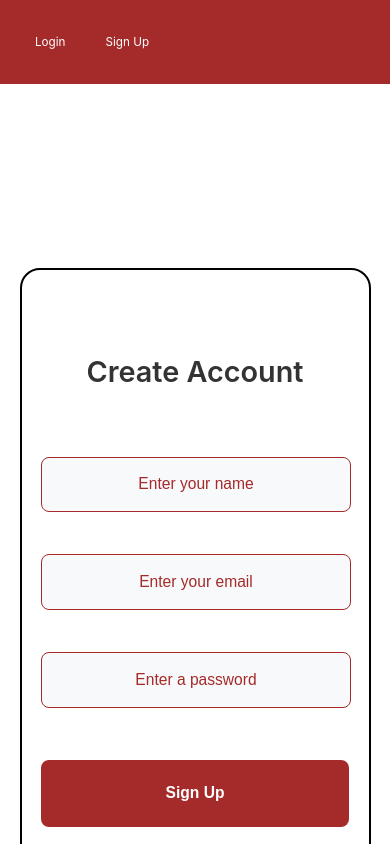
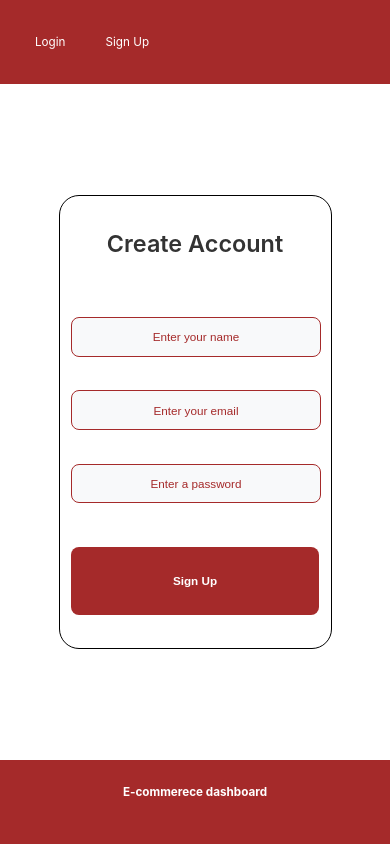
Before and after one commit to zahoor-khan178/E-commerce-dashboard, a React (Create React App) app in the folder front-end/: page /sign in a window 390 px wide. Shown: the top 844 px of the page. Built offline with nearby package versions, Linux system fonts and the light colour scheme; no server answers.

Commit message:
updating css fo login and signup

```diff
--- a/front-end/src/Css/body.css
+++ b/front-end/src/Css/body.css
@@ -22,7 +22,7 @@
 .maindiv {
 
   width: 100%; /* Ensure it spans the full width of its grid area */
-  height: 120vh;
+  height: 80vh;
   /* max-height: fit-content; */
   display: flex;
   flex-direction: column; /* Stack content vertically within maindiv */
--- a/front-end/src/Css/image.css
+++ b/front-end/src/Css/image.css
@@ -4,7 +4,7 @@ img {
 
   object-fit: cover;
   margin-top: 0px;
-   height: 120vh;
+   height: 80vh;
 }
 
 /* @media screen and (min-width:1441px)
--- a/front-end/src/Css/signup.css
+++ b/front-end/src/Css/signup.css
@@ -1,56 +1,31 @@
-/* General Body Styles (optional, for overall page look) */
-/* body {
-    margin: 0;
-    font-family: 'Segoe UI', Tahoma, Geneva, Verdana, sans-serif;
-    background-color: #f0f2f5;
-    display: flex;
-    justify-content: center;
-    align-items: center;
-
-
-} */
-
-/* Signup Container */
 .signup-container {
     display: flex;
     justify-content: center;
     align-items: center;
-    /* width:60vw; */
-
-
 }
 
-/* Signup Form Styling */
 .signup-form {
-    background-color: #ffffff; /* White background for the form */
-    padding: 40px;
-    /* border-radius: 12px;  */
-    box-shadow: 0  0 10px 2px brown; /* Modern, softer shadow */
+    background-color: #ffffff;
+    box-shadow: 0  0 10px 2px brown;
     width: 30vw;
-
     display: flex;
     flex-direction: column;
-    align-items: center; /* Center items horizontally */
-    gap: 20px; /* Space between elements */
-    transition: transform 0.3s ease-in-out; /* Smooth transition on hover/focus */
+    align-items: center;
+    transition: transform 0.3s ease-in-out;
 }
-
-
 
 .signup-form h2 {
     color: #333;
-    /* color: brown; */
     margin-bottom: 25px;
-    font-size: 2em; /* Larger heading */
+    font-size: 2em;
     font-weight: 600;
 }
 
-/* Form Group for Label and Input */
 .form-group {
     width: 100%;
     display: flex;
     flex-direction: column;
-    gap: 8px; /* Space between label and input */
+    gap: 8px;
 }
 
 .form-group label {
@@ -60,16 +35,15 @@
     display: none;
 }
 
-/* Input Fields */
 .form-input {
-    width: 100%; /* Take full width of its parent */
+    width: 100%;
     padding: 12px 0;
-    border: 1px solid brown; /* Light border */
-    border-radius: 8px; /* Rounded input fields */
+    border: 1px solid brown;
+    border-radius: 8px;
     font-size: 1em;
     color: #333;
     color:brown;
-    outline: none; /* Remove default outline */
+    outline: none;
     transition: border-color 0.3s ease, box-shadow 0.3s ease;
     text-align: center;
      background-color: #f8f9fa;
@@ -80,14 +54,12 @@
 }
 
 .form-input:focus {
-    border-color: #007bff; /* Highlight border on focus */
-    box-shadow: 0 0 0 3px rgba(0, 123, 255, 0.25); /* Soft focus shadow */
+    border-color: #007bff;
+    box-shadow: 0 0 0 3px rgba(0, 123, 255, 0.25);
 }
 
-/* Signup Button */
 .signup-button {
     width: 100%;
-    /* padding: 12px 20px; */
     background-color: #007bff;
     background-color: brown;
     color: white;
@@ -97,157 +69,117 @@
     font-weight: 600;
     cursor: pointer;
     transition: background-color 0.3s ease, transform 0.2s ease;
-    margin-top: 10px; /* Space above button */
+    margin-top: 10px;
 }
 
 .signup-button:hover {
-    /* background-color: #0056b3; */
-    transform: translateY(-2px); /* Slight lift on hover */
+    transform: translateY(-2px);
 }
 
-/* .signup-button:active {
-    background-color: #004085;
-    transform: translateY(0);
-} */
-
-
-
 @media (min-width:1441px) {
-
     .signup-form{
-
         gap: 3vh;
-        padding: 10vh 6vw;
+        padding: 6vh 4vw;
     }
-
     .form-input, .signup-button{
-width: 30vw;
+        width: 35vw;
         height: 6vh;
         font-size: 1vw;
-           border-radius: 20px;
-
-
+        border-radius: 20px;
      }
-
      .signup-form{
         width: fit-content;
-          border-radius: 30px;
+        border-radius: 30px;
       }
-
       .signup-button{
-
         height: 8vh;
       }
-
       .signup-form h2{
-
         font-size: 2vw;
       }
 }
 
-
 @media (max-width:1440px) {
-
     .signup-form{
-
-        gap: 6vh;
+        gap: 4vh;
         width: fit-content;
+        padding: 3vh 2vw;
     }
-
+    .signup-form h2{
+        font-size: 2vw;
+      }
     .form-input, .signup-button{
         width: 30vw;
         height: 4vh;
         font-size: 1vw;
-
-
      }
-
      .signup-form{
         width: fit-content;
-          border-radius: 20px;
+        border-radius: 20px;
       }
-
       .signup-button{
-
         height: 8vh;
       }
 }
+
 @media (max-width:1024px) {
-
     .form-input, .signup-button{
-width: 40vw;
-        height: 5vh;
-
-
+        width: 30vw;
+        height: 2vw;
+        font-size: 1.5vw;
      }
-
       .signup-form{
         width: fit-content;
-          border-radius: 20px;
+        border-radius: 20px;
       }
-
       .signup-button{
-
         height: 10vh;
       }
+}
 
-
-}
 @media (max-width:768px) {
-
-     .form-input, .signup-button{
-width: 60vw;
-        height: 5vh;
-
-
-     }
-
       .signup-form{
         width: fit-content;
-          border-radius: 20px;
+        border-radius: 20px;
       }
-
       .signup-button{
-
-        height: 10vh;
+        height: 8vw;
+        font-size: 2vw;
+        width: 40vw;
       }
-
+      .signup-form h2 {
+        font-size: 3vw;
+      }
+     .form-input {
+        font-size: 2vw;
+        width: 40vw;
+        height: 3.5vw;
+    }
 }
-
 
 @media (max-width: 450px) {
     .signup-form {
-        /* padding: 30px 25px;  */
-        /* margin: 20px;  */
-        padding: 10vh 5vw;
-        width: 90vw;
+        padding: 4vh 3vw;
+        width: 70vw;
         box-sizing: border-box;
         height: fit-content;
         margin-bottom: 0;
-        /* padding: 0; */
         border-radius: 0px;
-
         align-items: center;
-
-        gap: 5vh;
-        border: 2px solid black;
+        gap: 4vh;
+        border: 1px solid black;
         box-shadow: none;
         border-radius: 20px;
-
     }
     .signup-form h2 {
-        font-size: 1.8em;
+        font-size: 6vw;
     }
     .form-input, .signup-button {
-        /* padding: 10px 12px; */
-        /* font-size: 0.95em; */
-        font-size: 4vw;
+        font-size: 3vw;
         width: 100%;
-        height: 3.5vh;
+        height: 3.5vw;
     }
-
     .signup-button{
-
         height: 8vh;
     }
 }
--- a/front-end/src/components/Addproduct.js
+++ b/front-end/src/components/Addproduct.js
@@ -7,22 +7,15 @@ const Addproduct = () => {
     const [price, setprice] = useState('');
     const [category, setcategory] = useState('');
     const [company, setcompany] = useState('');
-    const [error, seterror] = useState(false);
 
     const navigate = useNavigate();
     const location = useLocation();
-
-    // Input handlers
-    const changen = (e) => setname(e.target.value);
-    const changep = (e) => setprice(e.target.value);
-    const changecat = (e) => setcategory(e.target.value);
-    const changecomp = (e) => setcompany(e.target.value);
 
     // Add Product Function
     const addproduct = useCallback(async () => {
         // Validation check
         if (!name || !price || !category || !company) {
-            seterror(true);
+            alert("All fields are required");
             return;
         }
 
@@ -85,37 +78,33 @@ const Addproduct = () => {
                 type="text"
                 className="productinput"
                 placeholder="Enter name"
-                onChange={changen}
+                onChange={(e) => setname(e.target.value)}
                 value={name}
             />
-            {error && !name && <span className="invalidinput">Invalid name</span>}
 
             <input
                 type="number"
                 className="productinput"
                 placeholder="Enter price"
-                onChange={changep}
+                onChange={(e) => setprice(e.target.value)}
                 value={price}
             />
-            {error && !price && <span className="invalidinput">Invalid price</span>}
 
             <input
                 type="text"
                 className="productinput"
                 placeholder="Enter category"
-                onChange={changecat}
+                onChange={(e) => setcategory(e.target.value)}
                 value={category}
             />
-            {error && !category && <span className="invalidinput">Invalid category</span>}
 
             <input
                 type="text"
                 className="productinput"
                 placeholder="Enter company"
-                onChange={changecomp}
+                onChange={(e) => setcompany(e.target.value)}
                 value={company}
             />
-            {error && !company && <span className="invalidinput">Invalid company</span>}
 
             <button
                 className="addproductbutton"
--- a/front-end/src/components/Login.js
+++ b/front-end/src/components/Login.js
@@ -5,7 +5,7 @@ import { useNavigate, Link, useLocation } from 'react-router-dom';
 const Login = () => {
     const [email, setemail] = useState('');
     const [password, setpassword] = useState('');
-    const [error, seterror] = useState(false); // To handle form errors
+
     const navigate = useNavigate();
     const location = useLocation();
 
@@ -16,7 +16,7 @@ const Login = () => {
     const handlechange = useCallback(async () => {
         // Basic validation
         if (!email || !password) {
-            seterror(true);
+
             window.alert("Both email and password are required.");
             return;
         }
@@ -70,7 +70,7 @@ const Login = () => {
                 onChange={change}
                 value={email}
             />
-            {error && !email && <span className="invalidinput">Email is required</span>}
+
 
             <input
                 className='loginh2'
@@ -79,7 +79,7 @@ const Login = () => {
                 onChange={changep}
                 value={password}
             />
-            {error && !password && <span className="invalidinput">Password is required</span>}
+
 
             <button
                 className="loginbutton"
```
Also changed, not shown: front-end/src/Css/login.css (+62 -8 lines).
